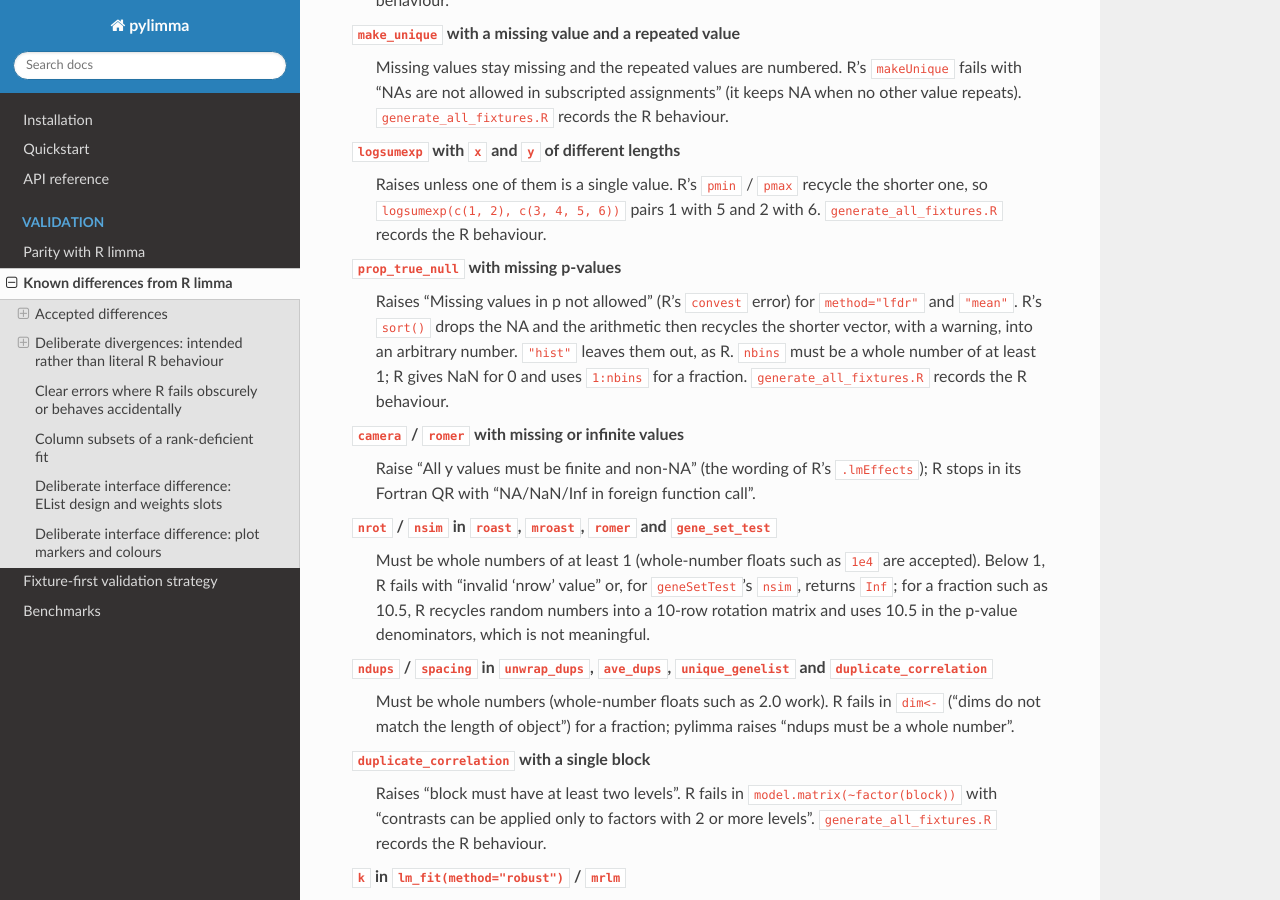
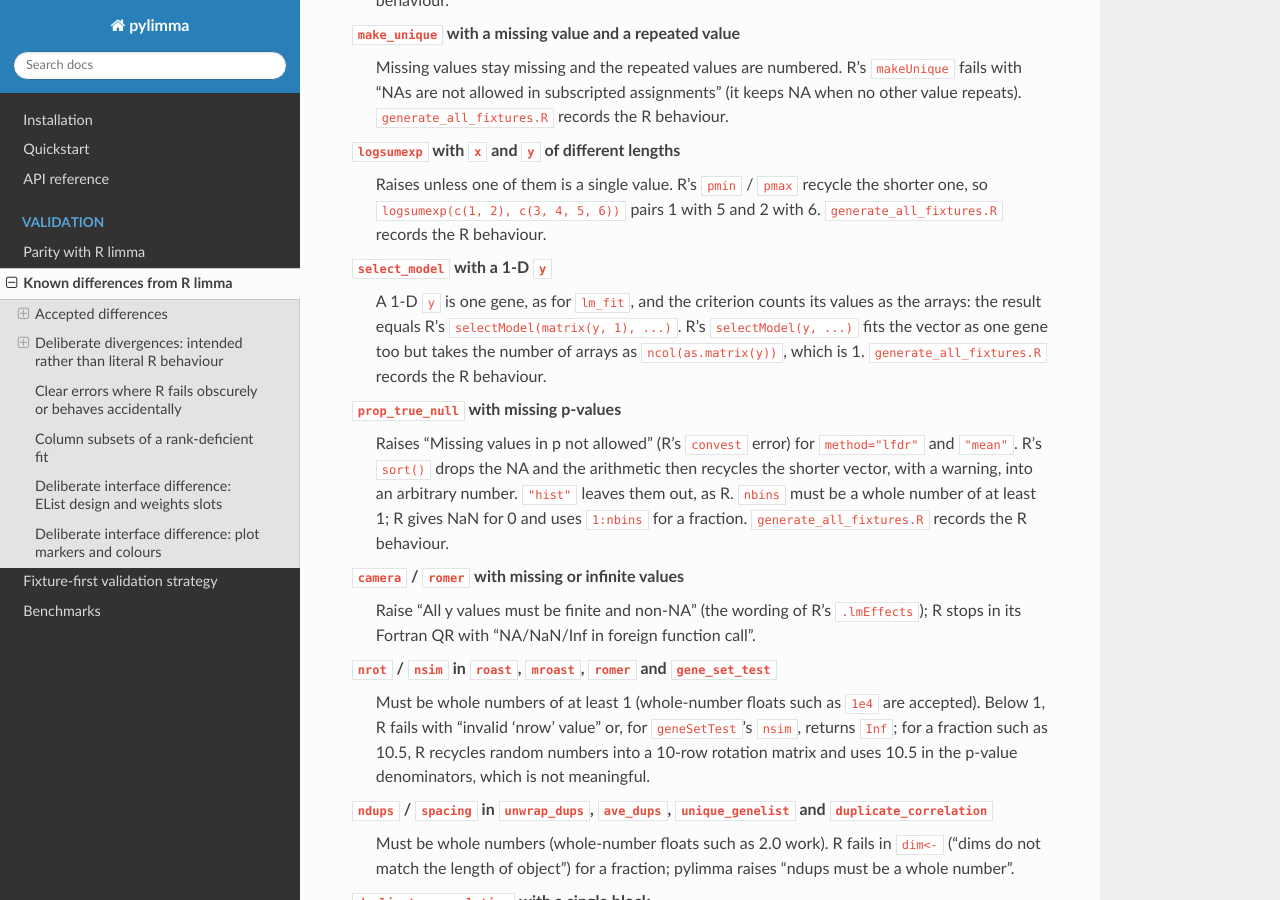
Before and after one commit to john-mulvey/pylimma, a Sphinx documentation site: the page built from docs/validation/known_differences.rst, in a window 1280 px wide and 900 px high, scrolled down 8817 px. Built offline with Sphinx 7.4.7 and the Read the Docs theme 3.1.0, drawn with Linux system fonts in a browser that asks for light colours; pages that are not in the unit, such as notebooks, are missing from menus.

Commit message:
select_model: a 1-D y is one gene
As lm_fit; R's selectModel fits a vector as one gene too but counts one
array in the criterion, so pylimma gives R's values for matrix(y, 1)
(known differences).

Audit finding: X2-09 (1-D y)

```diff
--- a/docs/validation/known_differences.rst
+++ b/docs/validation/known_differences.rst
@@ -476,6 +476,14 @@ A missing ``block`` label (``lm_fit``, ``gls_series``, ``voom``, ``duplicate_cor
     1 with 5 and 2 with 6. ``generate_all_fixtures.R`` records the R
     behaviour.
 
+``select_model`` with a 1-D ``y``
+    A 1-D ``y`` is one gene, as for ``lm_fit``, and the criterion counts its
+    values as the arrays: the result equals R's
+    ``selectModel(matrix(y, 1), ...)``. R's ``selectModel(y, ...)`` fits the
+    vector as one gene too but takes the number of arrays as
+    ``ncol(as.matrix(y))``, which is 1. ``generate_all_fixtures.R`` records
+    the R behaviour.
+
 ``prop_true_null`` with missing p-values
     Raises "Missing values in p not allowed" (R's ``convest`` error) for
     ``method="lfdr"`` and ``"mean"``. R's ``sort()`` drops the NA and the
```
Also changed, not shown: CHANGELOG.md (+3 -0 lines), 4 other files.
